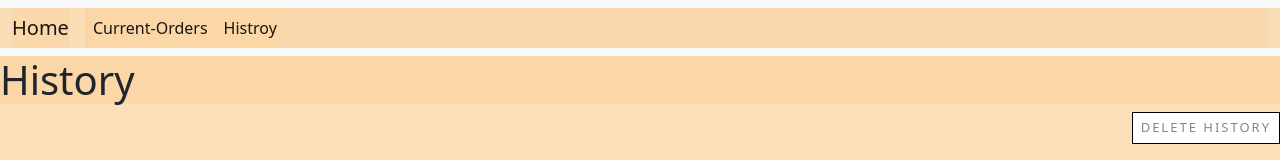
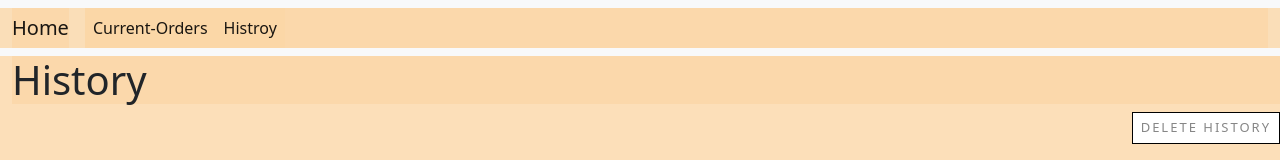
Before and after one commit to rverma73/food-order-app, a React (Create React App) app: page /histroy in a window 1280 px wide. Shown: the top 160 px of the page. Built offline with nearby package versions, Linux system fonts and the light colour scheme.

Commit message:
minor update

```diff
--- a/src/App.css
+++ b/src/App.css
@@ -7,6 +7,9 @@
 .cards {
   width: 100%;
   height: auto;
+}
+.heading {
+  margin-left: 12px;
 }
 .card {
   margin: 6%;
--- a/src/App.js
+++ b/src/App.js
@@ -16,7 +16,7 @@ const App = () => {
       >
         <Navbar />
 
-        <div>
+        <>
           <Routes>
             <Route exact path="/" element={<Menu />}></Route>
             <Route exact path="/histroy" element={<History />}></Route>
@@ -26,7 +26,7 @@ const App = () => {
               element={<CurrentOrder />}
             ></Route>
           </Routes>
-        </div>
+        </>
       </OrderContext.Provider>
     </>
   );
--- a/src/CurrentOrder.js
+++ b/src/CurrentOrder.js
@@ -5,7 +5,7 @@ const CurrentOrder = () => {
     useContext(OrderContext);
   return (
     <>
-      <h1>Current-Order</h1>
+      <h1 className="heading">Current-Order</h1>
       {currentOrder.map((foodItem, idx) => {
         return (
           <span key={foodItem.id}>
--- a/src/History.js
+++ b/src/History.js
@@ -4,7 +4,7 @@ const History = () => {
   const { pastOrders, setPastOrders } = useContext(OrderContext);
   return (
     <>
-      <h1>History</h1>
+      <h1 className="heading">History</h1>
       {pastOrders.map((foodOrder, idx) => {
         return (
           <div key={idx}>
```
